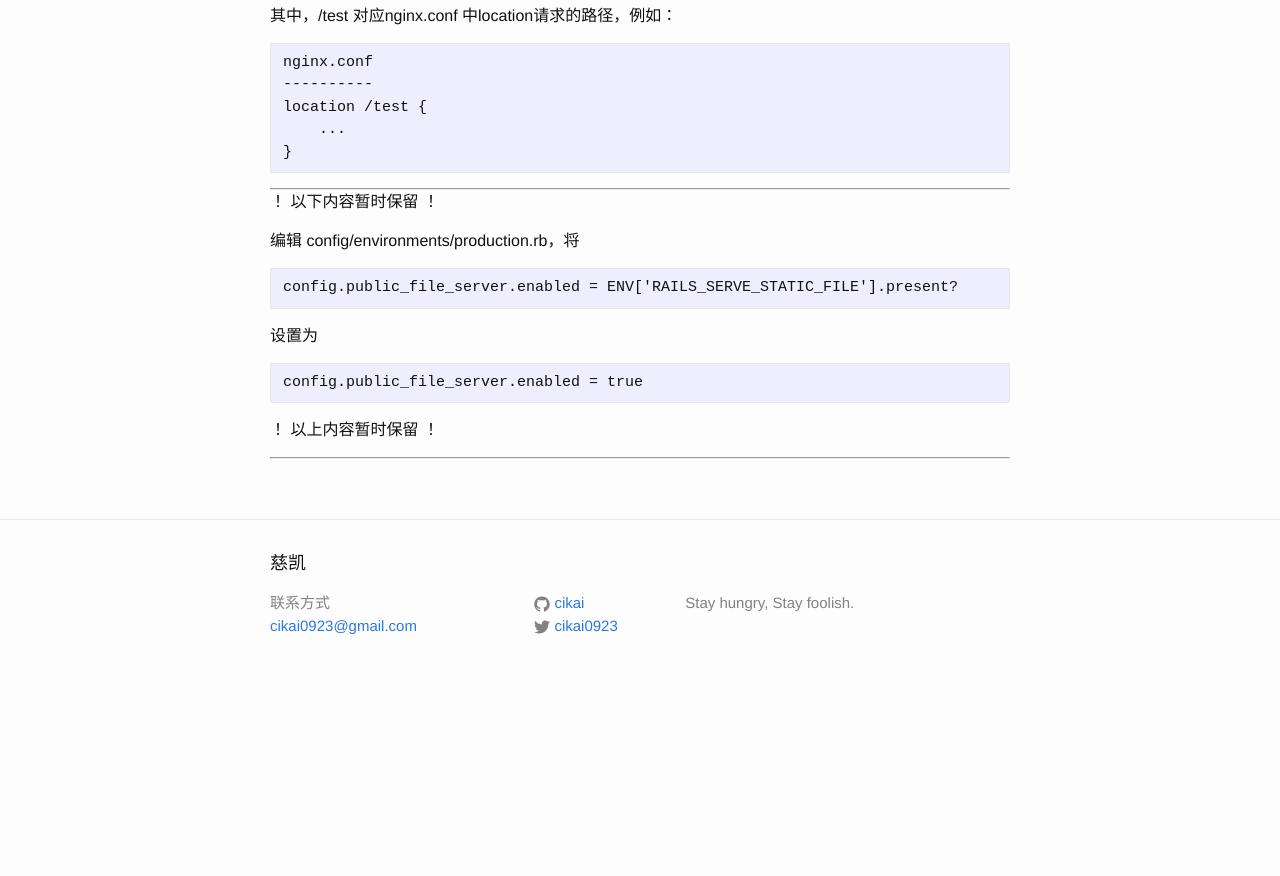
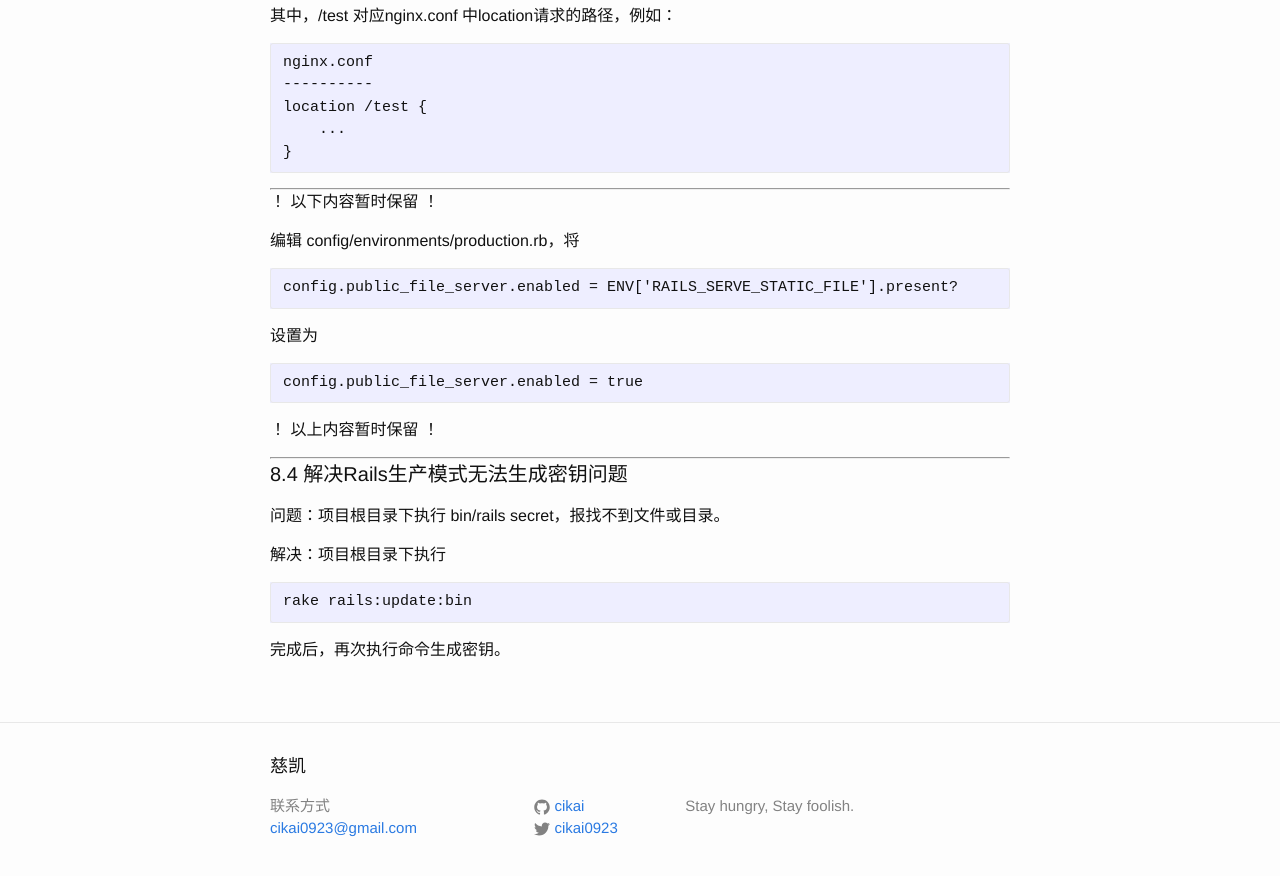
Before and after one commit to cikai/cikai.github.com, a Jekyll site: the page built from _posts/2016-06-06-服务器环境配置.md, in a window 1280 px wide and 900 px high, scrolled down 6102 px. Shown: the top 876 px of the window. Built offline with Jekyll 4.4.1, drawn with Linux system fonts in a browser that asks for light colours; before the commit the page ends 6799 px from its top, so only the background shows below that.

Commit message:
rails generate secret code

```diff
--- a/_posts/2016-06-06-服务器环境配置.md
+++ b/_posts/2016-06-06-服务器环境配置.md
@@ -279,3 +279,13 @@ categories: jekyll update
 ！ 以上内容暂时保留 ！
 
 ---
+
+#### 8.4 解决Rails生产模式无法生成密钥问题
+
+问题：项目根目录下执行 bin/rails secret，报找不到文件或目录。
+
+解决：项目根目录下执行
+
+	rake rails:update:bin
+
+完成后，再次执行命令生成密钥。
```
